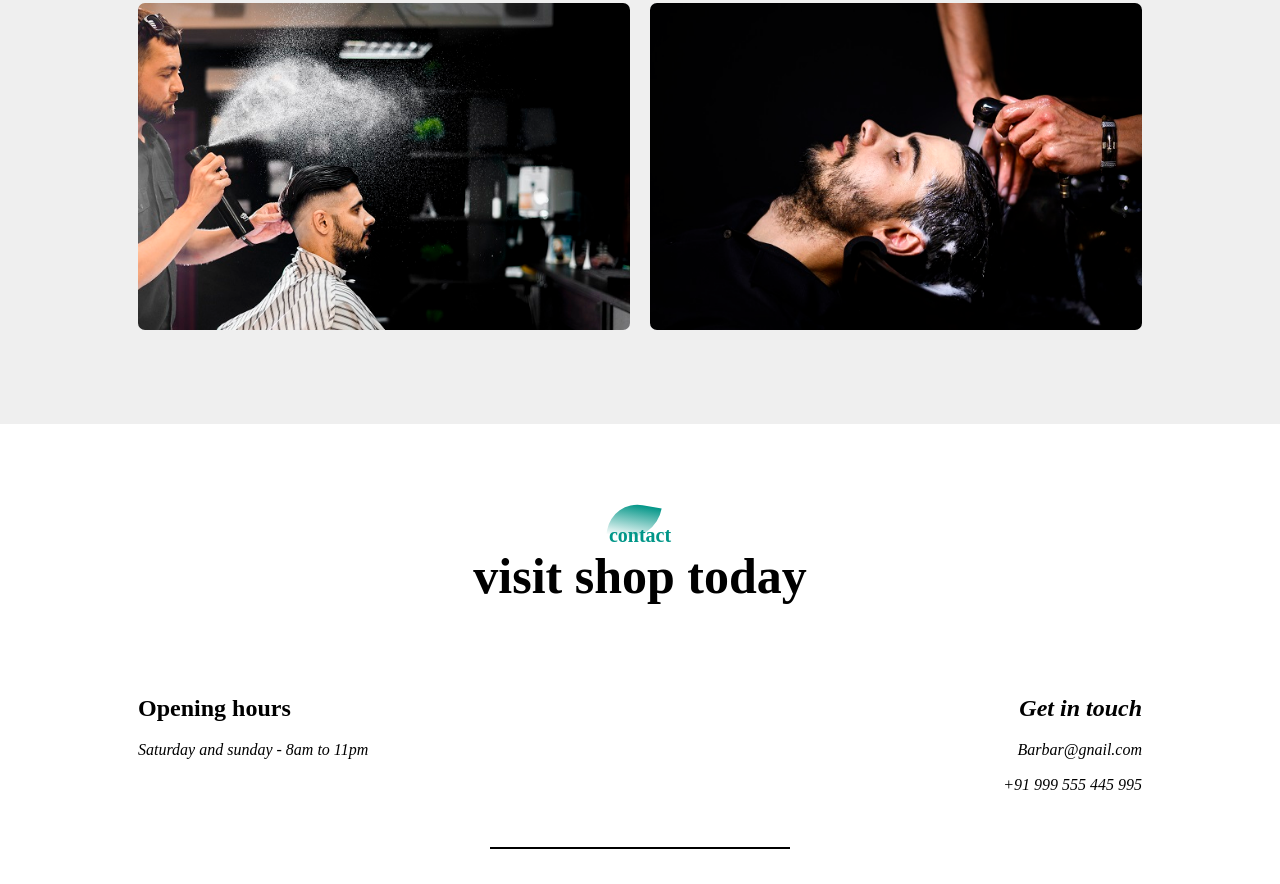
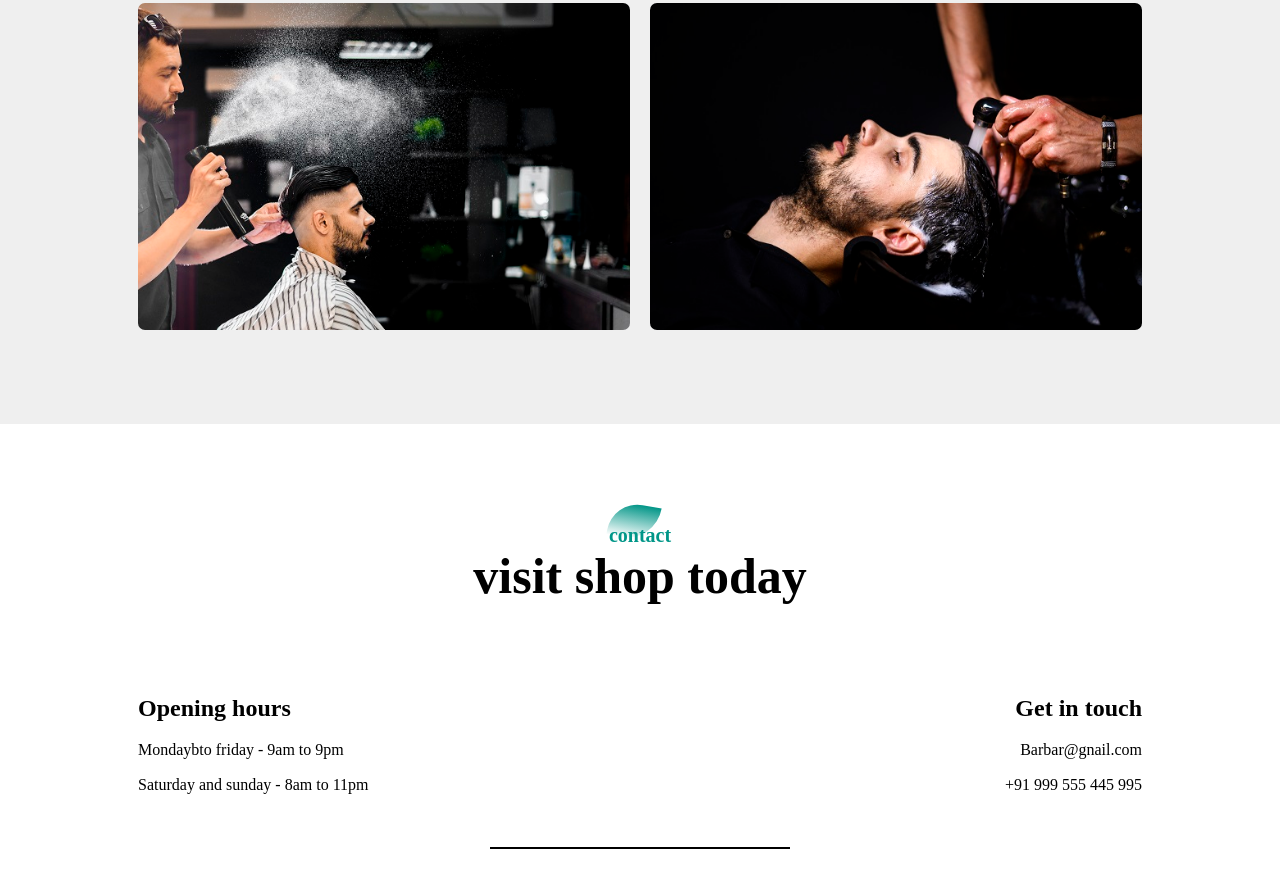
Before and after one commit to rifanax3/barberweb, a plain HTML site: page index.html in a window 1280 px wide. Shown: the part 2146-3030 px from the top of the page. Drawn offline with Linux system fonts and the light colour scheme; files whose address does not match are found by name; a web font is replaced by a local one.

Commit message:
Update index.html

```diff
--- a/index.html
+++ b/index.html
@@ -156,7 +156,7 @@
         <div class="footer-row">
             <div class="footer-left">
                 <h1>Opening hours</h1>
-                <p><i Mondaybto friday  - 9am to 9pm</p>
+                <p> Mondaybto friday  - 9am to 9pm</p>
                 <p>Saturday and sunday - 8am to 11pm</p>
             </div>
             <div class="footer-right">
```
